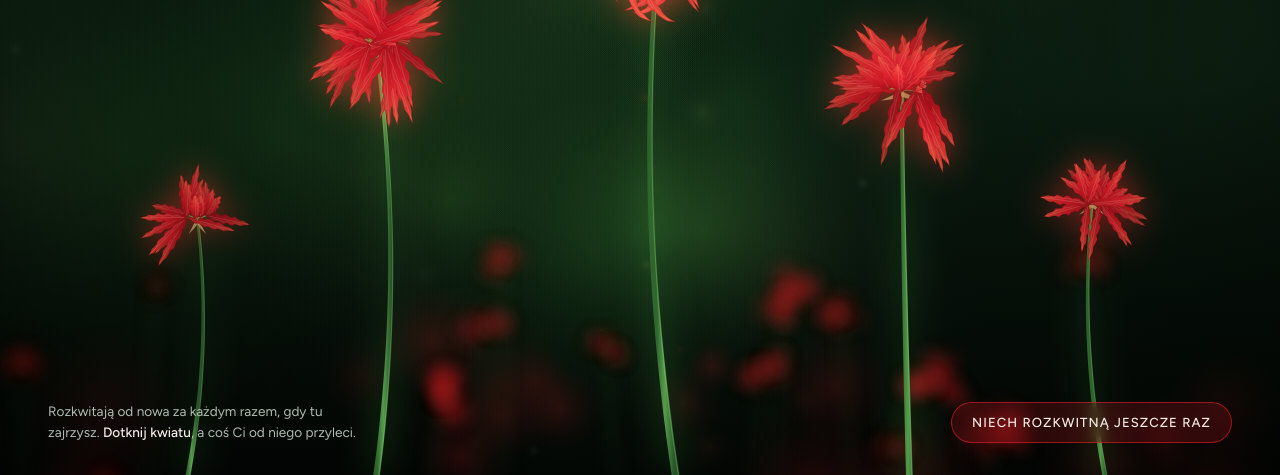
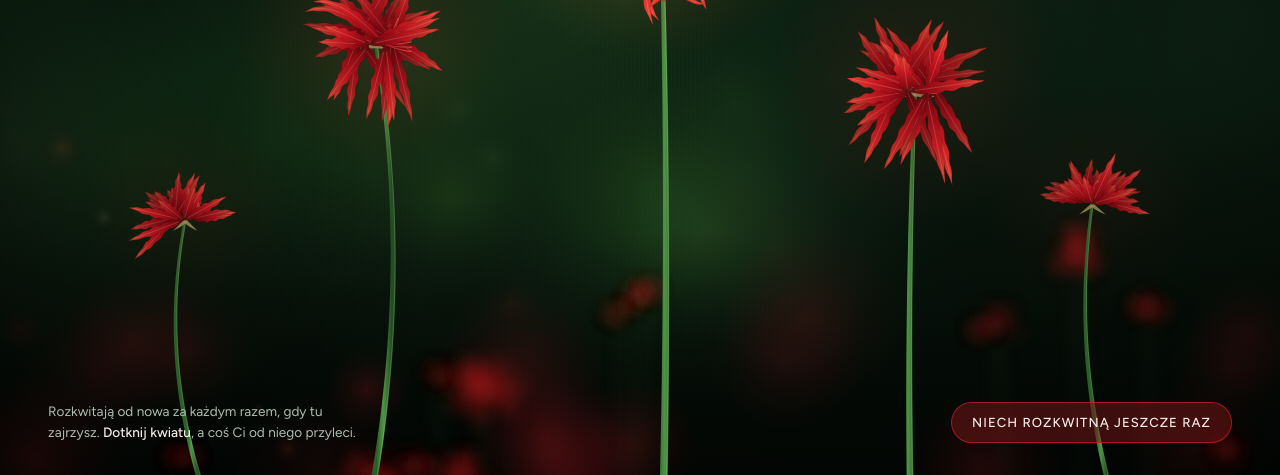
Before and after one commit to CoffeeCod3r/PajeczyKwiat, a plain HTML site: page index.html in a window 1280 px wide. Shown: the part 325-800 px from the top of the page. Drawn offline with Linux system fonts and the light colour scheme; animation ran at ten frames a second.

Commit message:
lzejsza wersja

```diff
--- a/index.html
+++ b/index.html
@@ -5,7 +5,7 @@
 <link rel="preconnect" href="https://fonts.gstatic.com" crossorigin>
 <link rel="stylesheet" href="https://fonts.googleapis.com/css2?family=Shippori+Mincho:wght@500;700&family=Figtree:wght@400;500&display=swap">
 <style>
-/* Layout: pełnoekranowa nocna łąka; dedykacja w lewym górnym rogu, kwiaty w środku, przycisk na dole */
+/* Layout: pełnoekranowa nocna łąka; dedykacja w rogu, kwiaty w środku, przycisk na dole */
 :root {
   --night: #050b07;
   --petal: #e3202b;
@@ -26,12 +26,6 @@
   -webkit-tap-highlight-color: transparent;
 }
 canvas { position: fixed; inset: 0; width: 100%; height: 100%; display: block; }
-#glow {
-  pointer-events: none;
-  filter: blur(16px) saturate(1.3);
-  mix-blend-mode: screen;
-  opacity: 0.75;
-}
 .head {
   position: fixed;
   top: calc(env(safe-area-inset-top, 0px) + clamp(20px, 4vw, 44px));
@@ -56,7 +50,6 @@
   font-weight: 700;
   font-size: clamp(1.9rem, min(5.4vw, 9vh), 4.2rem);
   line-height: 1.05;
-  line-height: 1;
   letter-spacing: 0.01em;
   text-wrap: balance;
   text-shadow: 0 0 30px rgba(255, 60, 50, 0.25);
@@ -97,16 +90,14 @@
   letter-spacing: 0.08em;
   text-transform: uppercase;
   color: var(--ink);
-  background: color-mix(in srgb, var(--petal) 18%, transparent);
+  background: rgba(120, 22, 24, 0.5);
   border: 1px solid color-mix(in srgb, var(--petal) 60%, transparent);
   border-radius: 999px;
   padding: 13px 20px;
   cursor: pointer;
-  backdrop-filter: blur(6px);
-  -webkit-backdrop-filter: blur(6px);
   transition: background .25s, border-color .25s, transform .2s;
 }
-button:hover { background: color-mix(in srgb, var(--petal) 35%, transparent); border-color: var(--ember); }
+button:hover { background: rgba(170, 32, 34, 0.6); border-color: var(--ember); }
 button:active { transform: scale(0.97); }
 button:focus-visible { outline: 2px solid var(--ember); outline-offset: 3px; }
 @media (prefers-reduced-motion: reduce) { .heart { animation: none; } }
@@ -123,7 +114,6 @@
 </style>
 
 <canvas id="scene" aria-label="Animacja rozkwitu czerwonych lilii pajęczych dla mojej wspaniałej kobiety"></canvas>
-<canvas id="glow" aria-hidden="true"></canvas>
 
 <header class="head">
   <span class="eyebrow">彼岸花 · higanbana</span>
@@ -140,15 +130,11 @@
 (() => {
   const cv = document.getElementById('scene');
   const ctx = cv.getContext('2d');
-  const glow = document.getElementById('glow');
-  const gctx = glow.getContext('2d');
-  const fg = document.createElement('canvas');
-  const fx = fg.getContext('2d');
   const bg = document.createElement('canvas');
   const bgx = bg.getContext('2d');
   const reduce = matchMedia('(prefers-reduced-motion: reduce)').matches;
 
-  let W = 0, H = 0, S = 1, dpr = 1;
+  let W = 0, H = 0, S = 1, dpr = 1, narrow = false;
   let flowers = [], pollen = [], bokeh = [], falling = [], hearts = [];
   let start = performance.now(), last = start;
 
@@ -160,7 +146,7 @@
   const easeInOut = t => { t = clamp(t, 0, 1); return t < 0.5 ? 4 * t * t * t : 1 - Math.pow(-2 * t + 2, 3) / 2; };
   const easeBack = t => { t = clamp(t, 0, 1); const c = 1.15, c3 = c + 1; return 1 + c3 * Math.pow(t - 1, 3) + c * Math.pow(t - 1, 2); };
 
-  /* ---------- tło ---------- */
+  /* ---------- tło (budowane raz) ---------- */
   function buildBackground() {
     bg.width = W * dpr; bg.height = H * dpr;
     bgx.setTransform(dpr, 0, 0, dpr, 0, 0);
@@ -170,17 +156,17 @@
     g.addColorStop(1, '#030604');
     bgx.fillStyle = g; bgx.fillRect(0, 0, W, H);
 
-    for (let i = 0; i < 30; i++) {
+    for (let i = 0; i < 26; i++) {
       const x = rnd() * W, y = rnd() * H * 0.75, r = (90 + rnd() * 240) * S;
       const rg = bgx.createRadialGradient(x, y, 0, x, y, r);
       rg.addColorStop(0, `rgba(${60 + rnd() * 50 | 0},${120 + rnd() * 70 | 0},${45 + rnd() * 30 | 0},${0.05 + rnd() * 0.09})`);
       rg.addColorStop(1, 'rgba(20,50,25,0)');
       bgx.fillStyle = rg; bgx.fillRect(x - r, y - r, r * 2, r * 2);
     }
-    // rozmyte lilie w oddali
+    const canBlur = 'filter' in bgx;
     bgx.save();
-    bgx.filter = `blur(${Math.max(4, 9 * S)}px)`;
-    for (let i = 0; i < 14; i++) {
+    if (canBlur) bgx.filter = `blur(${Math.max(4, 9 * S)}px)`;
+    for (let i = 0; i < 12; i++) {
       const x = rnd() * W, y = H * (0.72 + rnd() * 0.3), r = (14 + rnd() * 26) * S;
       bgx.strokeStyle = 'rgba(70,120,60,0.35)'; bgx.lineWidth = 3 * S;
       bgx.beginPath(); bgx.moveTo(x, y); bgx.lineTo(x + (rnd() - 0.5) * 20, H + 10); bgx.stroke();
@@ -193,7 +179,7 @@
       }
     }
     bgx.restore();
-    for (let i = 0; i < 20; i++) {
+    for (let i = 0; i < 18; i++) {
       const x = rnd() * W, y = H * (0.8 + rnd() * 0.25), r = (25 + rnd() * 70) * S;
       const rg = bgx.createRadialGradient(x, y, 0, x, y, r);
       rg.addColorStop(0, `rgba(200,30,35,${0.1 + rnd() * 0.14})`);
@@ -206,7 +192,7 @@
     bgx.fillStyle = vg; bgx.fillRect(0, 0, W, H);
   }
 
-  /* ---------- model kwiatów ---------- */
+  /* ---------- model ---------- */
   function makeFlower(x, topY, delay, scale) {
     const n = 6 + (rnd() > 0.45 ? 1 : 0);
     const florets = [];
@@ -219,15 +205,15 @@
       florets.push({ a, depth: Math.sin(a), fore: 0.5 + 0.5 * Math.abs(Math.cos(a)), delay: rnd() * 1.3, seed: rnd() * 100, tilt: (rnd() - 0.5) * 0.3, petals, stamens });
     }
     florets.sort((p, q) => p.depth - q.depth);
-    return { x, topY, delay, scale, bend: (rnd() - 0.5) * 70 * S, sway: rnd() * 10, off: 0, vel: 0, florets, top: [x, topY] };
+    return { x, topY, delay, scale, bend: (rnd() - 0.5) * 70 * S, sway: rnd() * 10, off: 0, vel: 0, florets, top: [x, topY], sprite: null };
   }
 
   function layout() {
-    dpr = Math.min(devicePixelRatio || 1, 2);
+    narrow = innerWidth < 640;
+    dpr = Math.min(devicePixelRatio || 1, narrow ? 1.35 : 1.6);
     W = innerWidth; H = innerHeight;
-    cv.width = fg.width = W * dpr; cv.height = fg.height = H * dpr;
-    glow.width = Math.max(1, W / 4 | 0); glow.height = Math.max(1, H / 4 | 0);
-    const narrow = W < 640, short = H < 520 && !narrow;
+    cv.width = W * dpr; cv.height = H * dpr;
+    const short = H < 520 && !narrow;
     S = narrow ? Math.min(W / 500, H / 760) : Math.min(W, H * 1.1) / 900;
     seed = 11;
     buildBackground();
@@ -237,7 +223,7 @@
       ? [[0.58, 0.58, 0.3, 0.9], [0.74, 0.42, 0.0, 1.05], [0.9, 0.62, 0.6, 0.82]]
       : [[0.15, 0.68, 1.3, 0.72], [0.86, 0.66, 1.1, 0.75], [0.30, 0.46, 0.35, 0.95], [0.71, 0.52, 0.7, 1.0], [0.52, 0.30, 0.0, 1.12]];
     flowers = spots.map(([a, b, d, s]) => makeFlower(W * a, H * b, d, s));
-    bokeh = Array.from({ length: 22 }, () => ({
+    bokeh = Array.from({ length: narrow ? 12 : 16 }, () => ({
       x: rnd() * W, y: rnd() * H, r: (6 + rnd() * 28) * S,
       vx: (rnd() - 0.5) * 8, vy: -3 - rnd() * 6, a: 0.04 + rnd() * 0.08, red: rnd() > 0.55, ph: rnd() * 6,
     }));
@@ -253,7 +239,7 @@
   }
 
   function drawStem(c, f, grow, sway, bud) {
-    const sc = S * f.scale, steps = 60;
+    const sc = S * f.scale, steps = 40;
     const pts = [];
     for (let i = 0; i <= steps; i++) pts.push(stemPoint(f, (i / steps) * grow, sway));
     const L = [], R = [];
@@ -272,18 +258,16 @@
     for (const p of L) c.lineTo(p[0], p[1]);
     for (let i = R.length - 1; i >= 0; i--) c.lineTo(R[i][0], R[i][1]);
     c.closePath(); c.fill();
-    // połysk
-    c.strokeStyle = 'rgba(190,235,150,0.28)'; c.lineWidth = 0.9 * sc;
+    c.strokeStyle = 'rgba(190,235,150,0.26)'; c.lineWidth = 0.9 * sc;
     c.beginPath();
     for (let i = 0; i <= steps; i++) {
-      const p = [(L[i][0] * 0.7 + pts[i][0] * 0.3), (L[i][1] * 0.7 + pts[i][1] * 0.3)];
+      const p = [L[i][0] * 0.7 + pts[i][0] * 0.3, L[i][1] * 0.7 + pts[i][1] * 0.3];
       i ? c.lineTo(p[0], p[1]) : c.moveTo(p[0], p[1]);
     }
     c.stroke();
 
     const tip = pts[steps], pre = pts[steps - 2];
     const ang = Math.atan2(tip[1] - pre[1], tip[0] - pre[0]);
-    // pąk na czubku
     if (bud > 0.01) {
       c.save(); c.globalAlpha = bud; c.translate(tip[0], tip[1]); c.rotate(ang);
       const bg2 = c.createLinearGradient(0, 0, 24 * sc, 0);
@@ -321,7 +305,7 @@
   }
 
   function petal(c, B, A, dir, L, Wd, curl, sd, shade) {
-    const steps = 30, seg = L / steps;
+    const steps = 20, seg = L / steps;
     const ang0 = Math.atan2(dir[1], dir[0]);
     const cross = A[0] * dir[1] - A[1] * dir[0];
     const sgn = cross >= 0 ? 1 : -1;
@@ -338,8 +322,8 @@
     for (let i = 0; i <= steps; i++) {
       const t = i / steps, a = tan[i];
       const env = Wd * Math.pow(Math.sin(Math.PI * Math.min(1, t * 1.03)), 0.62) * (1 - 0.32 * t);
-      const rl = 1 + 0.24 * Math.sin(t * 31 + sd) + 0.1 * Math.sin(t * 67 + sd * 2);
-      const rr = 1 + 0.24 * Math.sin(t * 29 + sd * 1.7 + 2) + 0.1 * Math.sin(t * 59 + sd);
+      const rl = 1 + 0.24 * Math.sin(t * 31 + sd);
+      const rr = 1 + 0.24 * Math.sin(t * 29 + sd * 1.7 + 2);
       const nx = -Math.sin(a), ny = Math.cos(a);
       left.push([pts[i][0] + nx * env * rl, pts[i][1] + ny * env * rl]);
       right.push([pts[i][0] - nx * env * rr, pts[i][1] - ny * env * rr]);
@@ -353,18 +337,15 @@
     c.fillStyle = g;
     c.beginPath();
     smoothPath(c, left);
-    const rr = right.slice().reverse();
-    for (let i = 0; i < rr.length - 1; i++) {
-      const mx = (rr[i][0] + rr[i + 1][0]) / 2, my = (rr[i][1] + rr[i + 1][1]) / 2;
-      c.quadraticCurveTo(rr[i][0], rr[i][1], mx, my);
+    const rv = right.slice().reverse();
+    for (let i = 0; i < rv.length - 1; i++) {
+      const mx = (rv[i][0] + rv[i + 1][0]) / 2, my = (rv[i][1] + rv[i + 1][1]) / 2;
+      c.quadraticCurveTo(rv[i][0], rv[i][1], mx, my);
     }
     c.closePath(); c.fill();
     c.strokeStyle = `rgba(90,0,12,${0.35 * d})`; c.lineWidth = 0.6 * S; c.stroke();
-    // nerw środkowy i połysk
     c.strokeStyle = `rgba(255,160,140,${0.42 * d})`; c.lineWidth = 0.8 * S;
     c.beginPath(); smoothPath(c, pts.slice(2, steps - 1)); c.stroke();
-    c.strokeStyle = `rgba(255,210,190,${0.16 * d})`; c.lineWidth = 1.6 * S;
-    c.beginPath(); smoothPath(c, left.slice(4, steps - 6).map((p, i) => [(p[0] + pts[i + 4][0]) / 2, (p[1] + pts[i + 4][1]) / 2])); c.stroke();
   }
 
   /* ---------- kwiatek ---------- */
@@ -396,7 +377,7 @@
         const P1 = [base[0] + dx * len * 0.38, base[1] + dy * len * 0.38 + 4 * sc];
         const P2 = [base[0] + dx * len * 0.78, base[1] + dy * len * 0.78 - len * st.lift * 0.35];
         const P3 = [base[0] + dx * len * (0.86 + st.curl * 0.2) - N[0] * st.curl * 10 * sc, base[1] + dy * len * 0.86 - len * st.lift];
-        const steps = 26, k = Math.ceil(steps * g);
+        const steps = 20, k = Math.ceil(steps * g);
         const pts = [];
         for (let i = 0; i <= k; i++) {
           const t = Math.min(g, i / steps), u = 1 - t;
@@ -451,6 +432,20 @@
     stamens(false);
   }
 
+  /* ---------- render kwiatu do sprite'u (raz, po rozkwitnięciu) ---------- */
+  function buildSprite(f) {
+    const scl = S * f.scale;
+    f.sprW = 440 * scl; f.sprH = 400 * scl; f.sprOX = 220 * scl; f.sprOY = 270 * scl;
+    const c = document.createElement('canvas');
+    c.width = Math.max(1, f.sprW * dpr | 0); c.height = Math.max(1, f.sprH * dpr | 0);
+    const sx = c.getContext('2d');
+    sx.setTransform(dpr, 0, 0, dpr, 0, 0);
+    const depthShade = 0.78 + 0.22 * clamp((f.scale - 0.7) / 0.45, 0, 1);
+    drawBracts(sx, f, [f.sprOX, f.sprOY], 1);
+    for (const fl of f.florets) drawFloret(sx, f, fl, f.sprOX, f.sprOY, 1, 0, depthShade);
+    f.sprite = c;
+  }
+
   /* ---------- drobiazgi ---------- */
   function heartPath(c, x, y, s) {
     c.beginPath();
@@ -459,7 +454,6 @@
     c.bezierCurveTo(x + s * 0.45, y - s * 1.1, x + s * 1.1, y - s * 0.4, x, y + s * 0.35);
     c.closePath();
   }
-
   function drawFallingPetal(c, q) {
     c.save(); c.translate(q.x, q.y); c.rotate(q.rot);
     c.scale(1, Math.max(0.15, Math.abs(Math.cos(q.flip))));
@@ -473,7 +467,6 @@
     c.bezierCurveTo(s * 0.5, s * 0.14, -s * 0.3, s * 0.2, -s, 0);
     c.fill(); c.restore();
   }
-
   function burst(x, y) {
     for (let i = 0; i < 16; i++) {
       const a = -Math.PI / 2 + (Math.random() - 0.5) * 2.4, v = 40 + Math.random() * 90;
@@ -490,6 +483,7 @@
     ctx.setTransform(1, 0, 0, 1, 0, 0);
     ctx.drawImage(bg, 0, 0);
     ctx.setTransform(dpr, 0, 0, dpr, 0, 0);
+
     for (const b of bokeh) {
       if (!reduce) { b.x += b.vx * dt; b.y += b.vy * dt; }
       if (b.y < -40) { b.y = H + 40; b.x = Math.random() * W; }
@@ -500,36 +494,44 @@
       ctx.fillStyle = rg; ctx.beginPath(); ctx.arc(b.x, b.y, b.r, 0, Math.PI * 2); ctx.fill();
     }
 
-    fx.setTransform(1, 0, 0, 1, 0, 0);
-    fx.clearRect(0, 0, fg.width, fg.height);
-    fx.setTransform(dpr, 0, 0, dpr, 0, 0);
-
-    let bloomed = 0;
     for (const f of flowers) {
       const local = t - f.delay;
       const grow = easeInOut(local / 2.8);
       if (grow <= 0) continue;
-      // sprężyna po dotknięciu
       f.vel += (-22 * f.off - 3.4 * f.vel) * dt; f.off += f.vel * dt;
       const wind = reduce ? 0 : (Math.sin(now * 0.00055 + f.sway) * 7 + Math.sin(now * 0.0016 + f.sway * 2) * 2.2) * S;
       const sway = (wind + f.off) * grow;
-      const firstOpen = Math.min(...f.florets.map(fl => clamp((local - 2.6 - fl.delay) / 3.8, 0, 1)));
-      const bud = grow < 1 ? 1 : 1 - smooth(0, 0.2, Math.max(...f.florets.map(fl => clamp((local - 2.6 - fl.delay) / 3.8, 0, 1)))) ;
-      const { tip } = drawStem(fx, f, grow, sway, bud);
+      const delays = f.florets.map(fl => clamp((local - 2.6 - fl.delay) / 3.8, 0, 1));
+      const maxP = Math.max(...delays), minP = Math.min(...delays);
+      const bud = grow < 1 ? 1 : 1 - smooth(0, 0.2, maxP);
+      const { tip } = drawStem(ctx, f, grow, sway, f.sprite ? 0 : bud);
       f.top = tip;
       if (grow < 0.995) continue;
-      const depthShade = 0.78 + 0.22 * clamp((f.scale - 0.7) / 0.45, 0, 1);
-      drawBracts(fx, f, tip, easeOut(firstOpen * 3));
-      for (const fl of f.florets) {
-        const p = clamp((local - 2.6 - fl.delay) / 3.8, 0, 1);
-        drawFloret(fx, f, fl, tip[0], tip[1], p, now, depthShade);
-        if (p > 0.9) bloomed++;
-        if (!reduce && p > 0.9 && Math.random() < 0.5 * dt) {
-          pollen.push({ x: tip[0] + (Math.random() - 0.5) * 140 * S, y: tip[1] - Math.random() * 90 * S, vx: (Math.random() - 0.5) * 12, vy: -6 - Math.random() * 10, life: 1 });
-        }
+
+      const bloomAmt = delays.reduce((a, b) => a + b, 0) / delays.length;
+      if (bloomAmt > 0.01) {
+        const rr = 150 * S * f.scale, cyG = tip[1] - 12 * S * f.scale;
+        const gr = ctx.createRadialGradient(tip[0], cyG, 0, tip[0], cyG, rr);
+        gr.addColorStop(0, `rgba(255,70,50,${0.3 * bloomAmt})`);
+        gr.addColorStop(1, 'rgba(255,40,30,0)');
+        ctx.fillStyle = gr; ctx.fillRect(tip[0] - rr, cyG - rr, rr * 2, rr * 2);
       }
-      if (!reduce && firstOpen > 0.95 && Math.random() < 0.05 * dt && falling.length < 14) {
-        falling.push({ x: tip[0] + (Math.random() - 0.5) * 80 * S, y: tip[1], vx: (Math.random() - 0.5) * 10, vy: 14 + Math.random() * 10, rot: Math.random() * 6, vr: (Math.random() - 0.5) * 1.5, flip: Math.random() * 6, life: 1, size: (14 + Math.random() * 8) * S });
+
+      if (f.sprite) {
+        const ang = clamp(sway / 260, -0.1, 0.1);
+        ctx.save(); ctx.translate(tip[0], tip[1]); ctx.rotate(ang);
+        ctx.drawImage(f.sprite, -f.sprOX, -f.sprOY, f.sprW, f.sprH);
+        ctx.restore();
+      } else {
+        const depthShade = 0.78 + 0.22 * clamp((f.scale - 0.7) / 0.45, 0, 1);
+        drawBracts(ctx, f, tip, easeOut(minP * 3));
+        for (let i = 0; i < f.florets.length; i++) drawFloret(ctx, f, f.florets[i], tip[0], tip[1], delays[i], now, depthShade);
+        if (maxP >= 1) buildSprite(f);
+      }
+
+      if (!reduce && maxP > 0.95) {
+        if (Math.random() < 0.5 * dt) pollen.push({ x: tip[0] + (Math.random() - 0.5) * 140 * S, y: tip[1] - Math.random() * 90 * S, vx: (Math.random() - 0.5) * 12, vy: -6 - Math.random() * 10, life: 1 });
+        if (Math.random() < 0.05 * dt && falling.length < 12) falling.push({ x: tip[0] + (Math.random() - 0.5) * 80 * S, y: tip[1], vx: (Math.random() - 0.5) * 10, vy: 14 + Math.random() * 10, rot: Math.random() * 6, vr: (Math.random() - 0.5) * 1.5, flip: Math.random() * 6, life: 1, size: (14 + Math.random() * 8) * S });
       }
     }
 
@@ -539,34 +541,29 @@
       q.rot += q.vr * dt; q.flip += 1.6 * dt;
       if (q.y > H * 0.92) q.life -= 0.6 * dt;
       if (q.life <= 0 || q.y > H + 30) { falling.splice(i, 1); continue; }
-      drawFallingPetal(fx, q);
+      drawFallingPetal(ctx, q);
     }
     for (let i = pollen.length - 1; i >= 0; i--) {
       const q = pollen[i];
       q.x += q.vx * dt + Math.sin(now * 0.002 + i) * 0.15; q.y += q.vy * dt; q.vx *= 0.99; q.life -= 0.22 * dt;
       if (q.life <= 0) { pollen.splice(i, 1); continue; }
-      fx.fillStyle = `rgba(255,205,125,${q.life * 0.85})`;
-      fx.beginPath(); fx.arc(q.x, q.y, 1.3 * S + 0.6, 0, Math.PI * 2); fx.fill();
+      ctx.fillStyle = `rgba(255,205,125,${q.life * 0.85})`;
+      ctx.beginPath(); ctx.arc(q.x, q.y, 1.3 * S + 0.6, 0, Math.PI * 2); ctx.fill();
     }
     for (let i = hearts.length - 1; i >= 0; i--) {
       const h = hearts[i];
       h.vy += 10 * dt; h.vx *= 0.985; h.vy *= 0.985;
       h.x += h.vx * dt + Math.sin(now * 0.003 + i) * 0.3; h.y += h.vy * dt; h.life -= 0.42 * dt;
       if (h.life <= 0) { hearts.splice(i, 1); continue; }
-      fx.save(); fx.translate(h.x, h.y); fx.rotate(h.rot);
-      fx.fillStyle = `rgba(255,${90 + 60 * h.life | 0},${100 + 40 * h.life | 0},${Math.min(1, h.life * 1.5)})`;
-      heartPath(fx, 0, 0, h.s * (0.7 + 0.3 * h.life)); fx.fill(); fx.restore();
+      ctx.save(); ctx.translate(h.x, h.y); ctx.rotate(h.rot);
+      ctx.fillStyle = `rgba(255,${90 + 60 * h.life | 0},${100 + 40 * h.life | 0},${Math.min(1, h.life * 1.5)})`;
+      heartPath(ctx, 0, 0, h.s * (0.7 + 0.3 * h.life)); ctx.fill(); ctx.restore();
     }
-
-    ctx.setTransform(1, 0, 0, 1, 0, 0);
-    ctx.drawImage(fg, 0, 0);
-    gctx.clearRect(0, 0, glow.width, glow.height);
-    gctx.drawImage(fg, 0, 0, glow.width, glow.height);
 
     requestAnimationFrame(frame);
   }
 
-  function replay() { start = performance.now(); pollen = []; falling = []; hearts = []; flowers.forEach(f => { f.off = 0; f.vel = 0; }); }
+  function replay() { start = performance.now(); pollen = []; falling = []; hearts = []; flowers.forEach(f => { f.off = 0; f.vel = 0; f.sprite = null; }); }
 
   cv.addEventListener('pointerdown', e => {
     const x = e.clientX, y = e.clientY;
@@ -575,7 +572,7 @@
     if (best && bd < 220 * S && !reduce) best.vel += (x < best.top[0] ? 1 : -1) * 90 * S;
     burst(x, y);
   });
-  let rt; addEventListener('resize', () => { clearTimeout(rt); rt = setTimeout(layout, 120); });
+  let rt; addEventListener('resize', () => { clearTimeout(rt); rt = setTimeout(layout, 150); });
   document.getElementById('replay').addEventListener('click', replay);
   layout();
   requestAnimationFrame(frame);
```
